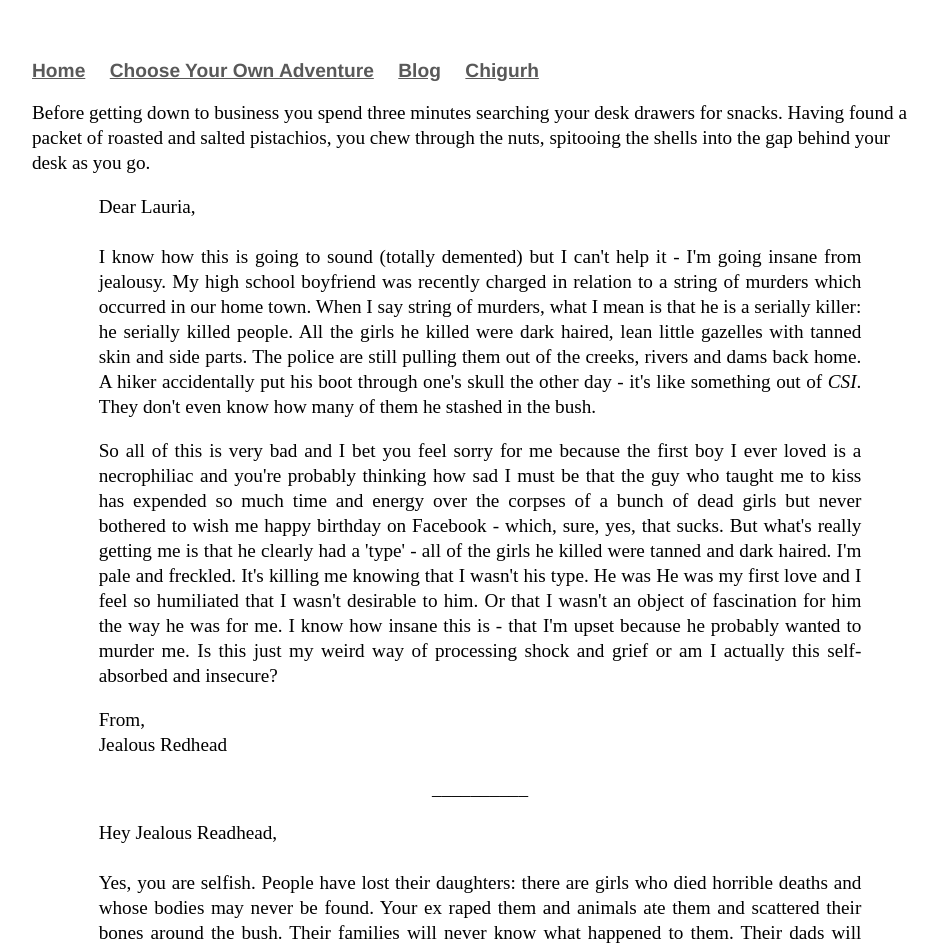
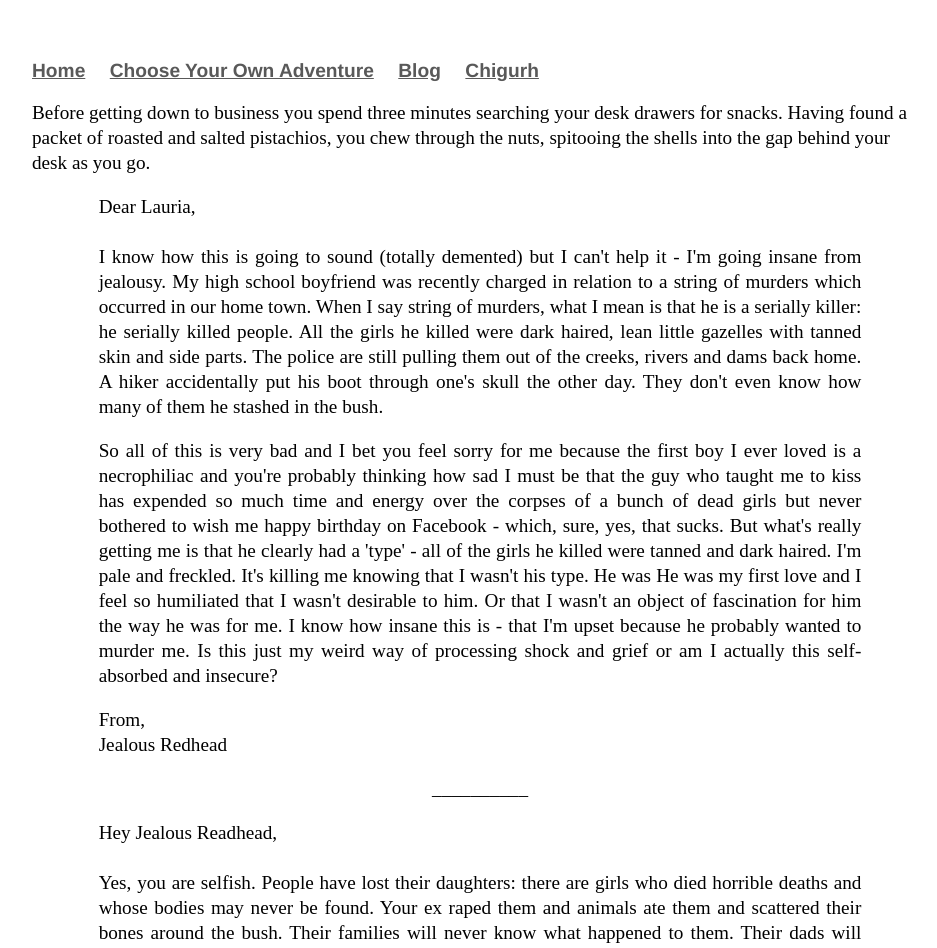
Before and after one commit to Pinelife/pinelife.github.io, a Jekyll site: the page built from Hellhole/Room7.html, in a window 1280 px wide. Shown: the top 948 px of the page, without its empty margins (160-1097 px from the left). Built offline with Jekyll 4.4.1, drawn with Linux system fonts in a browser that asks for light colours.

Commit message:
Update Room7.html

```diff
--- a/Hellhole/Room7.html
+++ b/Hellhole/Room7.html
@@ -15,7 +15,7 @@ Before getting down to business you spend three minutes searching your desk draw
  I know how this is going to sound (totally demented) but I can't help it - I'm going insane from jealousy. My high school boyfriend was recently
   charged in relation to a string of murders which occurred in our home town. When I say string of murders, what I mean is that he is a serially killer:
   he serially killed people. All the girls he killed were dark haired, lean little gazelles with tanned skin and side parts. The police are still pulling them out of the creeks, rivers and dams back home.
-  A hiker accidentally put his boot through one's skull the other day -  it's like something out of <i>CSI</i>. They don't even know how many of them he stashed in the bush.</p>
+  A hiker accidentally put his boot through one's skull the other day. They don't even know how many of them he stashed in the bush.</p>
 <p style="text-align:justify" class="indented">
 So all of this is very bad and I bet you feel sorry for me because the first boy I ever loved is a necrophiliac and you're probably thinking
   how sad I must be that the guy who taught me to kiss has expended so much time and energy over the corpses of a bunch of dead girls but never
```
